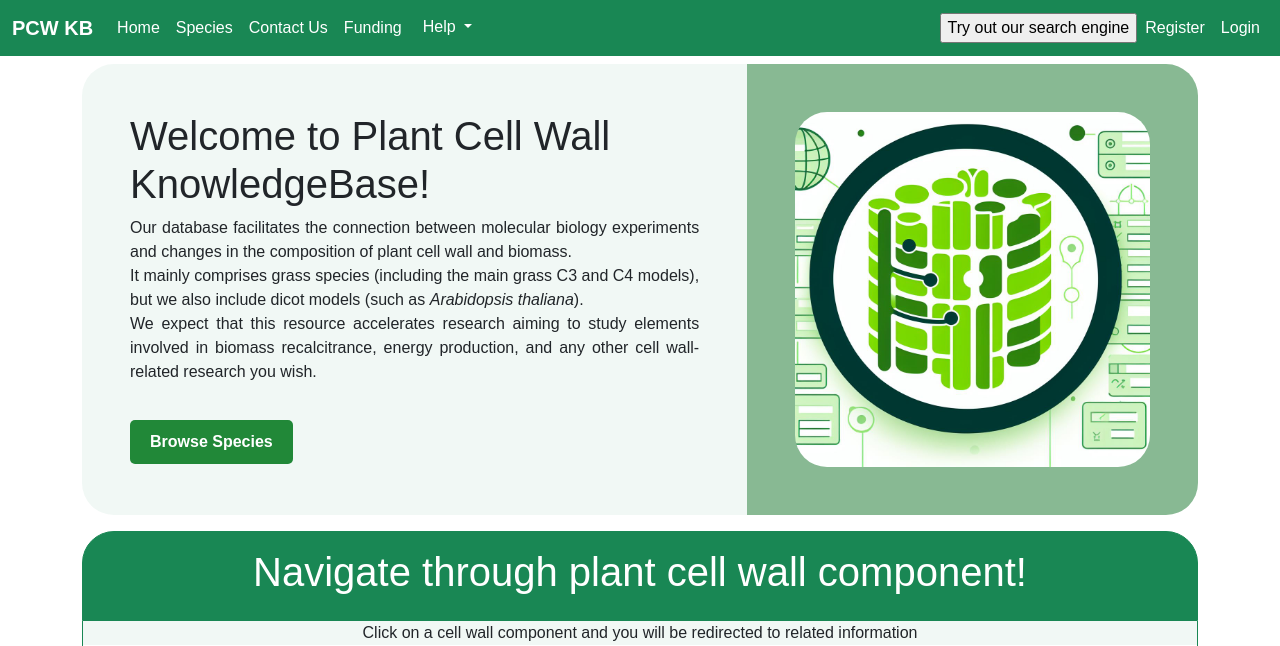
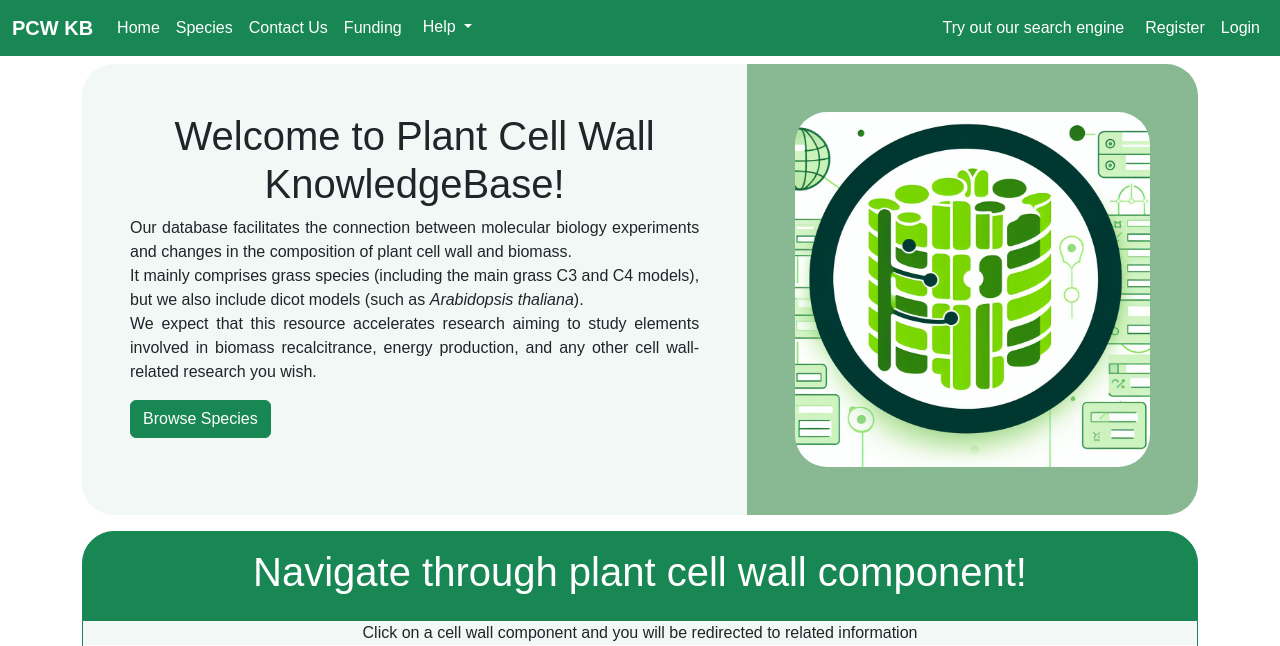
Before and after one commit to labbces/pcwkb, a Django app: template pcwkb/pcwkb_core/templates/home.html in a window 1280 px wide. Shown: the top 646 px of the page. Run offline with Django 3.2, Linux system fonts and the light colour scheme; the template is opened without the code that fills it, so the values that code supplies are empty.

Commit message:
template update

```diff
--- a/pcwkb/pcwkb_core/templates/base.html
+++ b/pcwkb/pcwkb_core/templates/base.html
@@ -28,19 +28,19 @@
       <div class="collapse navbar-collapse" id="navbarSupportedContent">
         <ul class="navbar-nav me-auto mb-2 mb-lg-0">
           <li class="nav-item">
-            <a class="nav-link active text-white" aria-current="page" href="/pcwkb_core">Home</a>
+            <a class="nav-link text-white btn btn-success" aria-current="page" href="/pcwkb_core">Home</a>
           </li>
           <li class="nav-item">
-            <a class="nav-link active text-white" href="/pcwkb_core/browse_species">Species</a>
+            <a class="nav-link text-white btn btn-success" href="/pcwkb_core/browse_species">Species</a>
           </li>
           <li class="nav-item">
-            <a class="nav-link active text-white" href="/pcwkb_core/team">Contact Us</a>
+            <a class="nav-link text-white btn btn-success" href="/pcwkb_core/team">Contact Us</a>
           </li>
           <li class="nav-item">
-            <a class="nav-link active text-white" href="/pcwkb_core/funding">Funding</a>
+            <a class="nav-link text-white btn btn-success" href="/pcwkb_core/funding">Funding</a>
           </li>
           <li class="nav-item dropdown">
-              <button class="btn dropdown-toggle text-white" type="button" data-bs-toggle="dropdown" aria-expanded="false">
+              <button class="btn btn-success dropdown-toggle text-white" type="button" data-bs-toggle="dropdown" aria-expanded="false">
                 Help
               </button>
               <ul class="dropdown-menu">
@@ -50,23 +50,21 @@
           </li>
         </ul>
         <form class="d-flex" method="get" action="{% url 'search_engine' %}">
-          <input class="button" type="submit" value="Try out our search engine">
+          <input class="btn btn-success" type="submit" value="Try out our search engine">
         </form>
         <ul class="navbar-nav ml-auto">
           {% if not request.user.is_authenticated %}
-          <li class="nav-item"><a class="nav-link active text-white" href="{% url 'registration' %}">Register</a></li>
-          <li class="nav-item"><a class="nav-link active text-white" href="{% url 'login' %}">Login</a></li>
+          <li class="nav-item"><a class="nav-link text-white btn btn-success" href="{% url 'registration' %}">Register</a></li>
+          <li class="nav-item"><a class="nav-link text-white btn btn-success" href="{% url 'login' %}">Login</a></li>
           {% else %}
           <li class="nav-item dropdown">
-            <button class="btn dropdown-toggle text-white" type="button" data-bs-toggle="dropdown" aria-expanded="false">
+            <button class="btn btn-success dropdown-toggle text-white" type="button" data-bs-toggle="dropdown" aria-expanded="false">
               Profile
             </button>
             <ul class="dropdown-menu dropdown-menu-end">
-              <li class="nav-item">
-                <a class="nav-link active" href="/pcwkb_core/experiment_form">Submit data</a>
-              </li>
+              <li><a class="dropdown-item" href="/pcwkb_core/experiment_form">Submit data</a></li>
               <li><hr class="dropdown-divider"></li>
-              <li class="nav-item"><a class="nav-link active" href="{% url 'logout' %}">Logout</a></li>
+              <li><a class="dropdown-item" href="{% url 'logout' %}">Logout</a></li>
             </ul>
           {% endif %}
         </ul>
@@ -147,20 +145,6 @@
     }
   }
 
-  .browse-species-btn {
-    display: inline-block;
-    padding: 10px 20px;
-    background-color: #218838;
-    color: #fff;
-    text-decoration: none;
-    border-radius: 5px;
-    margin-top: 20px;
-  }
-
-  .browse-species-btn:hover {
-    background-color: #218838;
-  }
-
 </style>
 
 </html>
--- a/pcwkb/pcwkb_core/templates/home.html
+++ b/pcwkb/pcwkb_core/templates/home.html
@@ -11,13 +11,13 @@
 
 <div class="container d-flex py-2">
   <div class="p-5 text-column rounded-start-5 w-75 pcwkb-bg-color">
-    <h1>Welcome to Plant Cell Wall KnowledgeBase!</h1>
+    <h1 class="text-center">Welcome to Plant Cell Wall KnowledgeBase!</h1>
     <p style="text-align: justify;"> Our database facilitates the connection between molecular biology experiments and
       changes in the composition of plant cell wall and biomass.<br> It mainly comprises grass species (including the main
       grass C3 and C4 models), but we also include dicot models (such as <i>Arabidopsis thaliana</i>).<br> We expect
       that this resource accelerates research aiming to study elements involved in biomass recalcitrance, energy production,
       and any other cell wall-related research you wish.</p>
-    <a href="/pcwkb_core/browse_species" class="browse-species-btn">Browse Species</a>
+    <a href="/pcwkb_core/browse_species" class="btn btn-success">Browse Species</a>
   </div>
   <div class="w-50 p-5 justify-content-center image-column rounded-end-5 w-25" style="background-color: #88b993;">
     <img src="{% static 'img/pcwkb.jpg' %}" alt="Plant Cell Wall KnowledgeBase" class="img-fluid object-fit-scale rounded-5">
```
